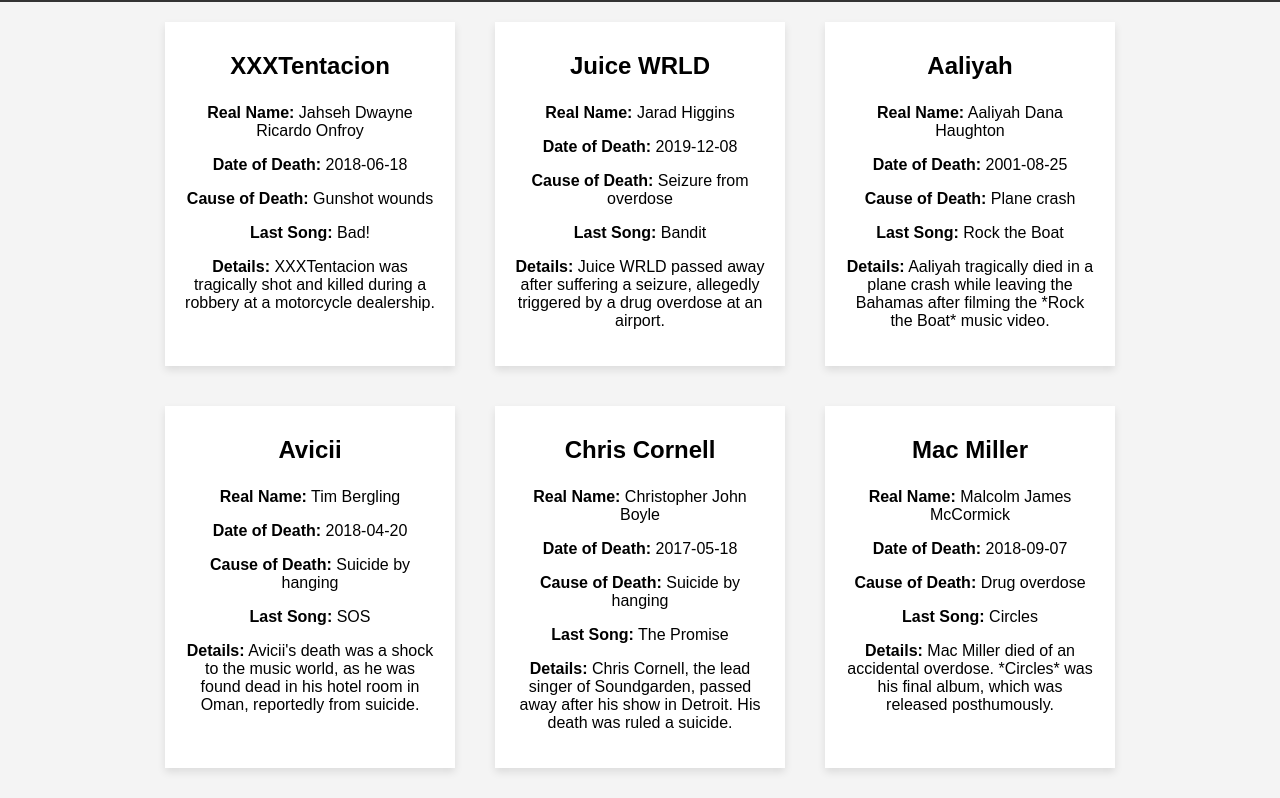
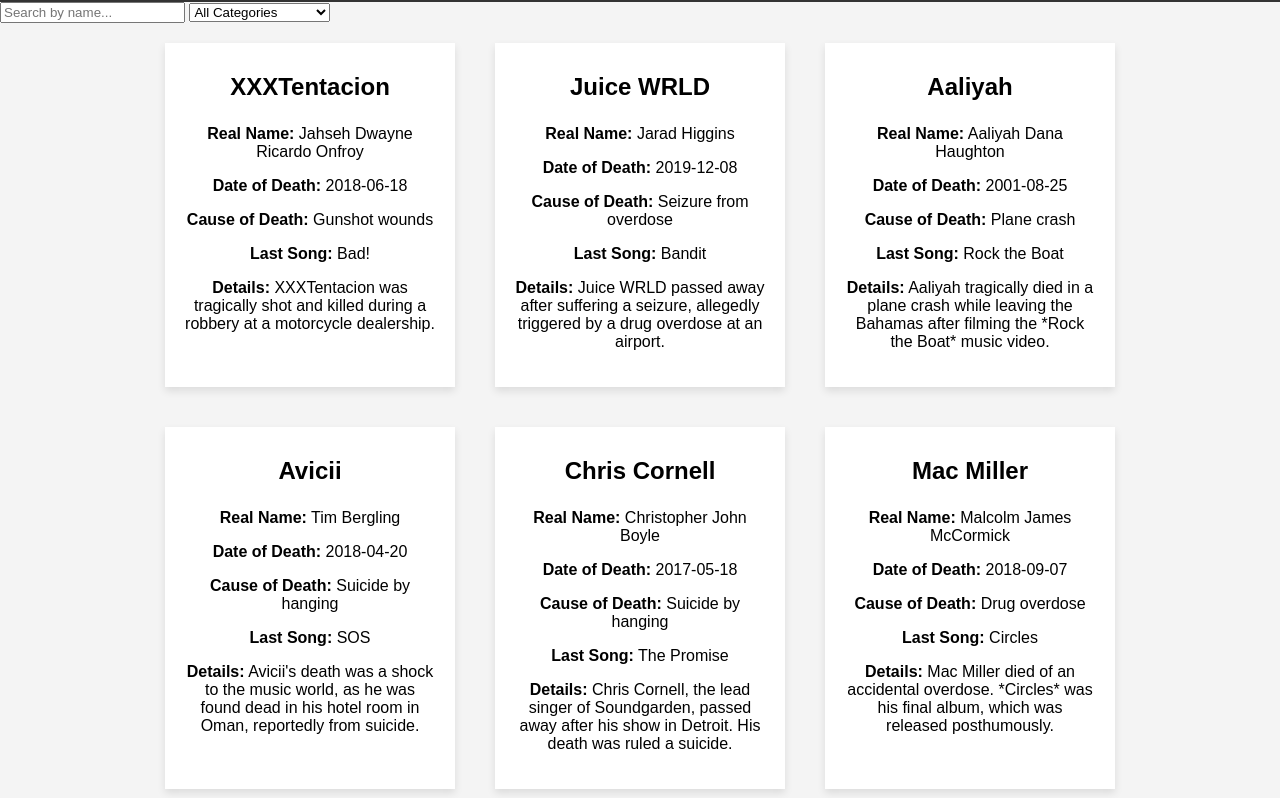
Before and after one commit to randomiscoollol/FamousDeaths, a plain HTML site: page index.html in a window 1280 px wide. Shown: the part 62-860 px from the top of the page. Drawn offline with Linux system fonts and the light colour scheme.

Commit message:
Update index.html

```diff
--- a/index.html
+++ b/index.html
@@ -12,12 +12,25 @@
         <h1>Famous Deaths</h1>
     </header>
 
+    <div class="search-container">
+        <input type="text" id="nameSearch" placeholder="Search by name...">
+        <select id="categorySearch">
+            <option value="all">All Categories</option>
+            <option value="Musicians">Musicians</option>
+            <option value="Actors">Actors</option>
+            <option value="Public Figures">Public Figures</option>
+            <option value="Musicians - Classic">Musicians - Classic</option>
+            <option value="Authors">Authors</option>
+            <option value="Scientists">Scientists</option>
+            <option value="Civil Rights Leaders">Civil Rights Leaders</option>
+            <option value="World Leaders">World Leaders</option>
+            <option value="Philosophers">Philosophers</option>
+        </select>
+    </div>
+
     <div id="death-list">
         <!-- Famous death entries will appear here -->
     </div>
-
-    <h2>The submission function has been removed due to spamming and bad stuff.</h2>
-
     <script src="script.js"></script>
 </body>
 </html>
```
